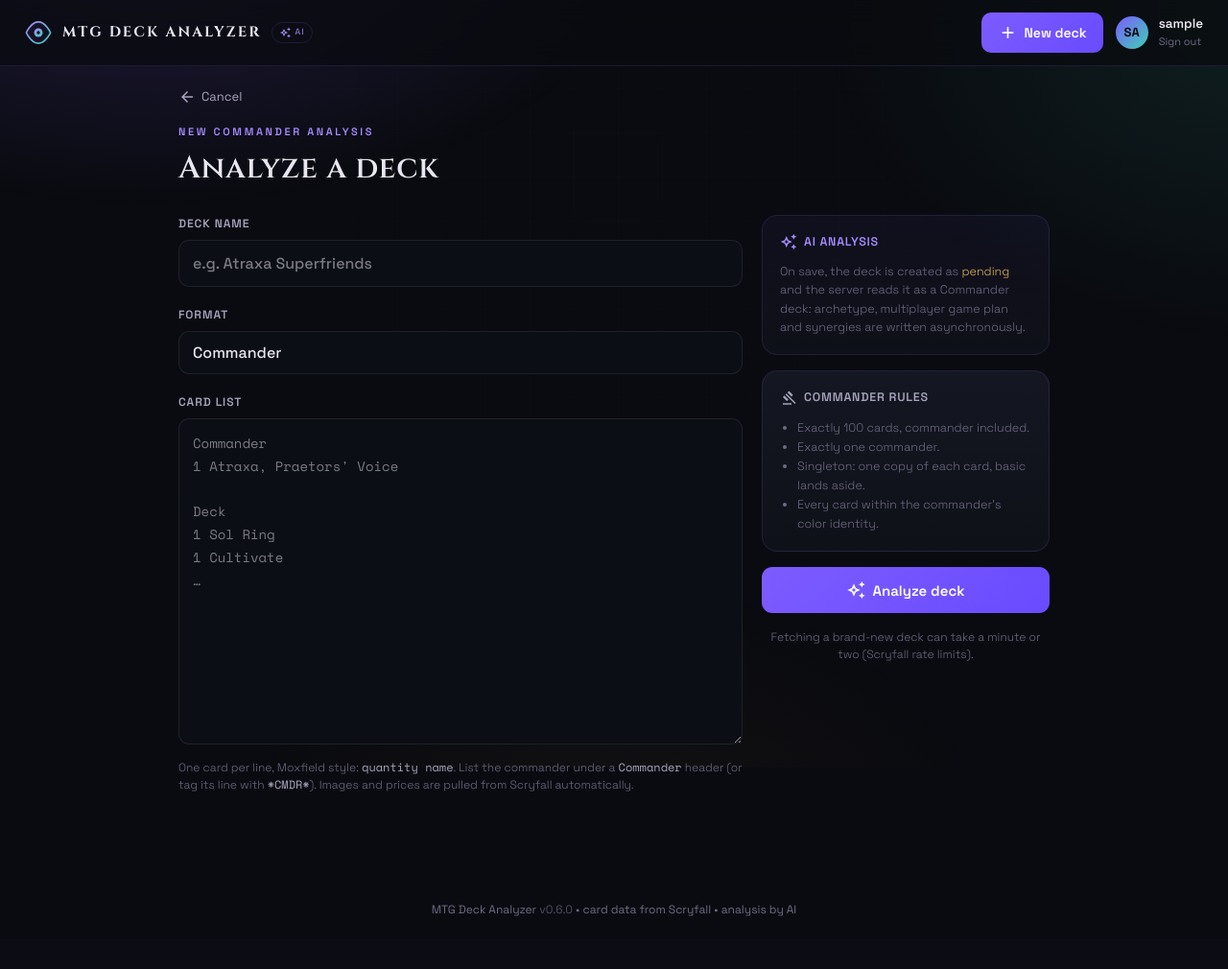
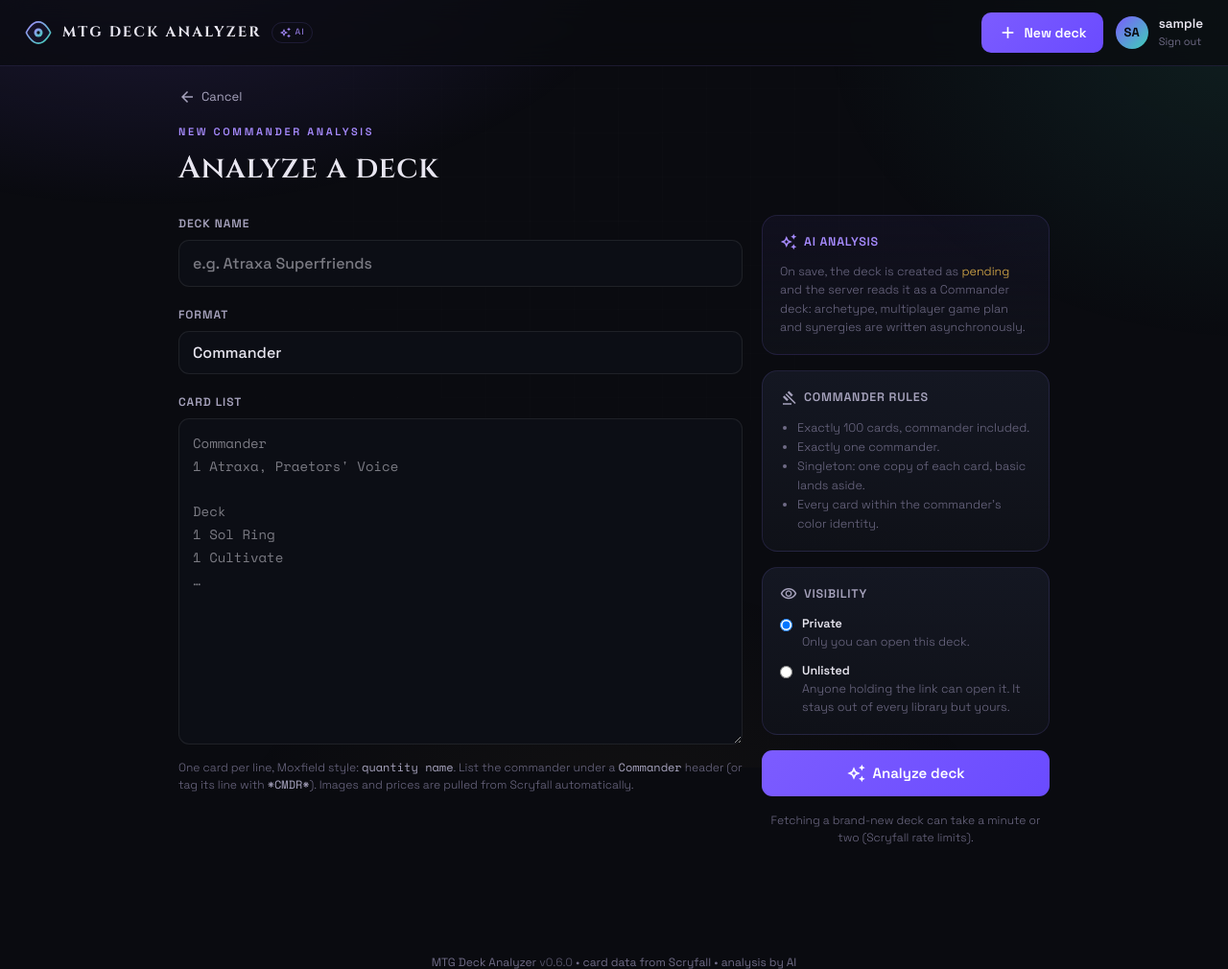
Before and after one commit to gab-25/mtg_deck_analyzer, a Django app: page /decks/new in a window 1280 px wide. Shown: the top 1010 px of the page at 96% size. Before the commit the page ends 955 px from the top, so only its background shows below. Run offline with Django 5.2, Linux system fonts and the light colour scheme; the visitor is signed in with stand-in values (Sample User, id 1); parts of the project's set-up code (start-up, migrations or seed data) failed here and were passed over; some libraries are stand-ins or nearby versions.

Commit message:
feat: scope decks to their owner and open unlisted decks by link
Co-Authored-By: Claude Sonnet 5 <noreply@anthropic.com>

```diff
--- a/mtg_deck_analyzer/templates/create.html
+++ b/mtg_deck_analyzer/templates/create.html
@@ -69,6 +69,26 @@
                     </ul>
                 </div>
 
+                <div class="panel-card p-[18px]">
+                    <div class="flex items-center gap-[7px] font-semibold text-[12.5px] tracking-[.06em] text-txt2 mb-3">
+                        <span class="ms text-[18px]">visibility</span>VISIBILITY
+                    </div>
+                    <label class="flex items-start gap-2.5 text-[12.5px] mb-3 cursor-pointer">
+                        <input type="radio" name="visibility" value="private" class="mt-1" {% if form_visibility != 'unlisted' %}checked{% endif %} />
+                        <span>
+                            <span class="font-semibold text-txt">Private</span>
+                            <span class="block text-txt3 font-light leading-[1.5]">Only you can open this deck.</span>
+                        </span>
+                    </label>
+                    <label class="flex items-start gap-2.5 text-[12.5px] cursor-pointer">
+                        <input type="radio" name="visibility" value="unlisted" class="mt-1" {% if form_visibility == 'unlisted' %}checked{% endif %} />
+                        <span>
+                            <span class="font-semibold text-txt">Unlisted</span>
+                            <span class="block text-txt3 font-light leading-[1.5]">Anyone holding the link can open it. It stays out of every library but yours.</span>
+                        </span>
+                    </label>
+                </div>
+
                 <button type="submit" class="btn btn-grad btn-block">
                     <span class="ms text-[20px]">auto_awesome</span>Analyze deck
                 </button>
--- a/mtg_deck_analyzer/views.py
+++ b/mtg_deck_analyzer/views.py
@@ -10,10 +10,12 @@ import markdown as md
 from django.conf import settings
 from django.contrib.auth.decorators import login_required
 from django.db import connection
+from django.db.models import Q
 from django.http import FileResponse, HttpResponse
-from django.shortcuts import get_object_or_404, redirect, render
+from django.shortcuts import redirect, render
 from django.views.decorators.http import require_http_methods
 
+from .access import can_edit, requires_deck_edit, requires_deck_view
 from .caching.db_cache import DbCardCache
 from .domain.cards import classify_card
 from .domain.commander import check_decklist, commanders, deck_color_identity
@@ -246,6 +248,17 @@ def _decklist_errors(decklist: str) -> list:
     return check_decklist(entries)
 
 
+def _visibility(post) -> str:
+    """Reads the visibility choice off a submitted form.
+
+    Anything unexpected falls back to private: a deck is never shared by
+    accident because a form was malformed.
+    """
+    value = post.get("visibility")
+    allowed = {choice for choice, _ in Deck.Visibility.choices}
+    return value if value in allowed else Deck.Visibility.PRIVATE
+
+
 def _run_analysis(deck_id: uuid.UUID, decklist: str, api_key: str | None, fmt: str):
     """Runs the heavy analysis for ``deck_id`` and persists the outcome.
 
@@ -316,7 +329,10 @@ def _start_analysis(deck_id: uuid.UUID, decklist: str, api_key: str | None, fmt:
 @require_http_methods(["GET"])
 def index(request):
     query = (request.GET.get("q") or "").strip()
-    decks = list(Deck.objects.order_by("-created_at"))
+    # The library is the signed-in user's own decks plus the ownerless ones that
+    # predate ownership — those belonged to everybody and still do.
+    owned = Deck.objects.filter(Q(owner=request.user) | Q(owner__isnull=True))
+    decks = list(owned.order_by("-created_at"))
     if query:
         needle = query.lower()
         decks = [d for d in decks if needle in d.name.lower()]
@@ -331,7 +347,7 @@ def index(request):
     )
 
     # Library-wide stats for the header cards (independent of the search filter).
-    all_decks = Deck.objects.all()
+    all_decks = owned
     stat_total = all_decks.count()
     stat_analyzed = all_decks.filter(status=Deck.Status.READY).count()
     stat_value = sum(d.total_value_eur for d in all_decks)
@@ -352,7 +368,9 @@ def index(request):
 @login_required
 @require_http_methods(["GET"])
 def new_deck(request):
-    return render(request, "create.html", _create_context())
+    return render(
+        request, "create.html", _create_context(form_visibility=Deck.Visibility.PRIVATE)
+    )
 
 
 @login_required
@@ -373,6 +391,7 @@ def create_deck(request):
                 errors=errors,
                 form_name=name,
                 form_decklist=decklist,
+                form_visibility=_visibility(request.POST),
                 form_format=fmt,
             ),
             status=422,
@@ -382,6 +401,8 @@ def create_deck(request):
         name=name,
         raw_decklist=decklist,
         status=Deck.Status.PENDING,
+        owner=request.user,
+        visibility=_visibility(request.POST),
         format=fmt,
     )
     _start_analysis(deck.id, decklist, _resolved_api_key(), fmt)
@@ -391,11 +412,9 @@ def create_deck(request):
     return redirect("index")
 
 
-@login_required
 @require_http_methods(["GET"])
-def deck_detail(request, deck_id: uuid.UUID):
-    deck = get_object_or_404(Deck, pk=deck_id)
-
+@requires_deck_view
+def deck_detail(request, deck):
     # While the analysis is still running there's nothing to show yet — send the
     # user to the list, where the deck displays its live "Analyzing…" status.
     if deck.status in {Deck.Status.PENDING, Deck.Status.PROCESSING}:
@@ -415,6 +434,7 @@ def deck_detail(request, deck_id: uuid.UUID):
         "deck.html",
         {
             "deck": deck,
+            "can_edit": can_edit(request.user, deck),
             "analysis_html": analysis_html,
             "pips": _deck_pips(deck),
             "commander_cards": _commander_cards(stored_cards),
@@ -427,10 +447,9 @@ def deck_detail(request, deck_id: uuid.UUID):
     )
 
 
-@login_required
 @require_http_methods(["GET"])
-def edit_deck(request, deck_id: uuid.UUID):
-    deck = get_object_or_404(Deck, pk=deck_id)
+@requires_deck_edit
+def edit_deck(request, deck):
     return render(
         request,
         "edit.html",
@@ -438,17 +457,18 @@ def edit_deck(request, deck_id: uuid.UUID):
             deck=deck,
             form_name=deck.name,
             form_decklist=deck.raw_decklist,
+            form_visibility=deck.visibility,
             form_format=deck.format,
         ),
     )
 
 
-@login_required
 @require_http_methods(["POST"])
-def update_deck(request, deck_id: uuid.UUID):
-    deck = get_object_or_404(Deck, pk=deck_id)
+@requires_deck_edit
+def update_deck(request, deck):
     name = (request.POST.get("name") or "").strip() or "Untitled Deck"
     decklist = request.POST.get("decklist", "")
+    visibility = _visibility(request.POST)
     fmt = _posted_format(request)
 
     errors = _decklist_errors(decklist)
@@ -461,6 +481,7 @@ def update_deck(request, deck_id: uuid.UUID):
                 errors=errors,
                 form_name=name,
                 form_decklist=decklist,
+                form_visibility=visibility,
                 form_format=fmt,
             ),
             status=422,
@@ -473,6 +494,7 @@ def update_deck(request, deck_id: uuid.UUID):
 
     deck.name = name
     deck.raw_decklist = decklist
+    deck.visibility = visibility
     deck.format = fmt
     if needs_reanalysis:
         deck.status = Deck.Status.PENDING
@@ -485,11 +507,10 @@ def update_deck(request, deck_id: uuid.UUID):
     return redirect("deck_detail", deck_id=deck.id)
 
 
-@login_required
 @require_http_methods(["POST"])
-def reanalyze_deck(request, deck_id: uuid.UUID):
+@requires_deck_edit
+def reanalyze_deck(request, deck):
     """Re-runs the analysis for an existing deck from its stored decklist."""
-    deck = get_object_or_404(Deck, pk=deck_id)
     deck.status = Deck.Status.PENDING
     deck.error = None
     deck.save(update_fields=["status", "error"])
@@ -500,18 +521,16 @@ def reanalyze_deck(request, deck_id: uuid.UUID):
     return redirect("index")
 
 
-@login_required
 @require_http_methods(["POST"])
-def delete_deck(request, deck_id: uuid.UUID):
-    Deck.objects.filter(pk=deck_id).delete()
+@requires_deck_edit
+def delete_deck(request, deck):
+    deck.delete()
     return redirect("index")
 
 
-@login_required
 @require_http_methods(["GET"])
-def deck_pdf(request, deck_id: uuid.UUID):
-    deck = get_object_or_404(Deck, pk=deck_id)
-
+@requires_deck_view
+def deck_pdf(request, deck):
     # The PDF needs the fetched cards; they only exist once analysis is done.
     if deck.status != Deck.Status.READY:
         return redirect("deck_detail", deck_id=deck.id)
@@ -538,12 +557,10 @@ def deck_pdf(request, deck_id: uuid.UUID):
     )
 
 
-@login_required
 @require_http_methods(["GET"])
-def deck_proxy_pdf(request, deck_id: uuid.UUID):
+@requires_deck_view
+def deck_proxy_pdf(request, deck):
     """Generates a 1:1 proxy PDF: every card image repeated by its quantity."""
-    deck = get_object_or_404(Deck, pk=deck_id)
-
     # The proxies need the fetched images; they only exist once analysis is done.
     if deck.status != Deck.Status.READY:
         return redirect("deck_detail", deck_id=deck.id)
@@ -563,7 +580,9 @@ def deck_proxy_pdf(request, deck_id: uuid.UUID):
     )
 
 
-@login_required
+# The card art cache is shared across every deck and keyed by card name: public
+# Scryfall data, not user data. Serving it without a login is what lets an
+# unlisted deck page actually render for the visitor holding its link.
 @require_http_methods(["GET"])
 def media(request, name: str):
     """Serves a cached card image from the database."""
@@ -573,7 +592,6 @@ def media(request, name: str):
     return HttpResponse(data, content_type="image/jpeg")
 
 
-@login_required
 @require_http_methods(["GET"])
 def card_image_modal(request):
     """Returns the zoom-modal fragment for a cached card's faces (HTMX).
```
Also changed, not shown: mtg_deck_analyzer/templates/deck.html (+7 -0 lines), mtg_deck_analyzer/templates/edit.html (+20 -0 lines), tests/test_web.py (+184 -0 lines).
